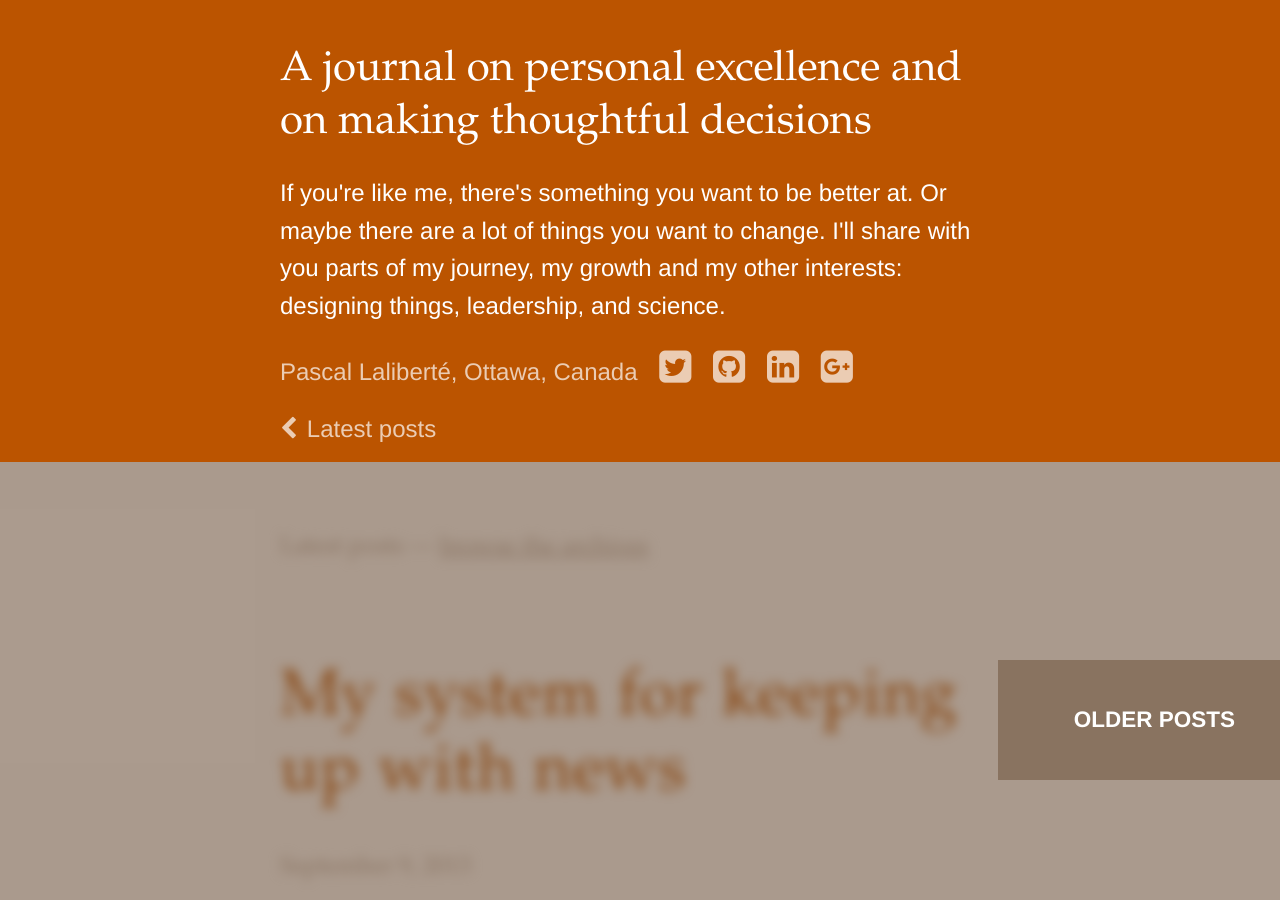
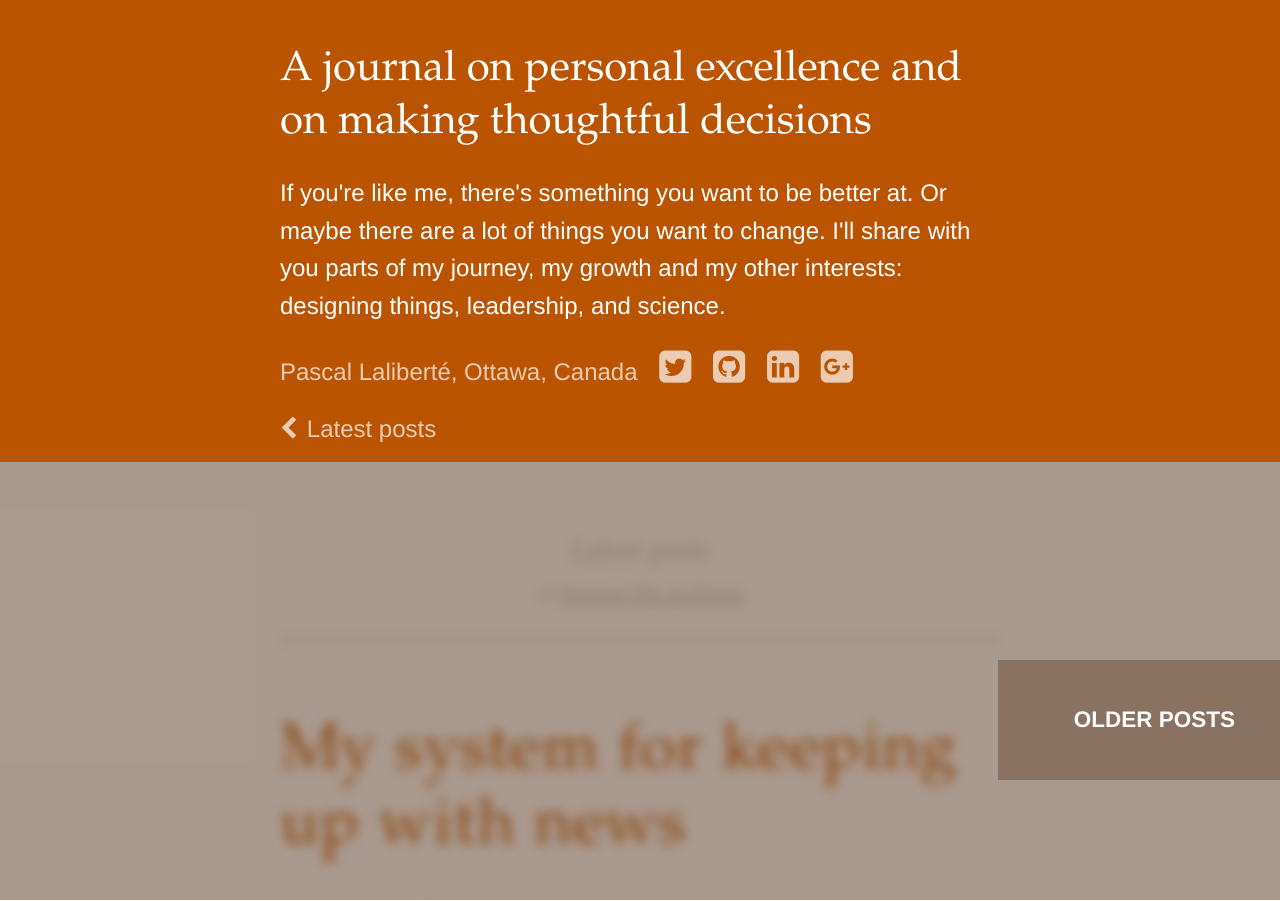
Before and after one commit to pascallaliberte/by.pascallaliberte.me, a Jekyll site: the page built from index.html, in a window 1280 px wide, cut to the strip 0-901 px from the top of the page. Built offline with Jekyll 4.4.1, drawn with Linux system fonts in a browser that asks for light colours; nearby versions of some CDN libraries; the list of posts is cut into pages by our own code.

Commit message:
Centered the blog-nav-pagination-summary heading and links

```diff
--- a/_includes/blog-nav-pagination-summary-links.html
+++ b/_includes/blog-nav-pagination-summary-links.html
@@ -1,5 +1,5 @@
 <span class="blog-nav-pagination-summary-links">
-  <span class="separator">&mdash;</span>
+  <span class="separator">or</span>
   <a href="{{ site.baseurl}}/all-posts/">
     browse the archives</a>
 </span>
--- a/_includes/blog-nav-pagination-summary.html
+++ b/_includes/blog-nav-pagination-summary.html
@@ -26,4 +26,5 @@
     Browse the archives
   </h2>
 {% endif %}
+  <hr class="post-separator">
 </div>
--- a/a/css/screen.css
+++ b/a/css/screen.css
@@ -1134,23 +1134,36 @@ a.intro-more:hover, a.intro-more:active {
   padding-top: 40px;
   padding-top: 4rem;
   color: #bcafa5;
+  text-align: center;
 }
 
-/* line 147, ../sass/modules/blog-nav.sass */
+/* line 148, ../sass/modules/blog-nav.sass */
 .blog-nav-pagination-summary-page-indicator {
-  font-size: 16px;
-  font-size: 1.6rem;
+  font-size: 20px;
+  font-size: 2rem;
   line-height: 25px;
   line-height: 2.5rem;
   font-weight: normal;
-  display: inline-block;
+  font-style: italic;
 }
 
 /* line 154, ../sass/modules/blog-nav.sass */
+.blog-nav-pagination-summary-links {
+  display: block;
+  font-size: 14px;
+  font-size: 1.4rem;
+  line-height: 18px;
+  line-height: 1.8rem;
+  margin-top: -10px;
+  margin-top: -1rem;
+  margin-bottom: 20px;
+  margin-bottom: 2rem;
+}
+/* line 160, ../sass/modules/blog-nav.sass */
 .blog-nav-pagination-summary-links a {
   color: inherit;
 }
-/* line 156, ../sass/modules/blog-nav.sass */
+/* line 162, ../sass/modules/blog-nav.sass */
 .blog-nav-pagination-summary-links a:hover, .blog-nav-pagination-summary-links a:active {
   color: #bb5400;
 }
```
Also changed, not shown: a/css/modules/blog-nav.css (+18 -5 lines), a/sass/modules/blog-nav.sass (+8 -2 lines).
